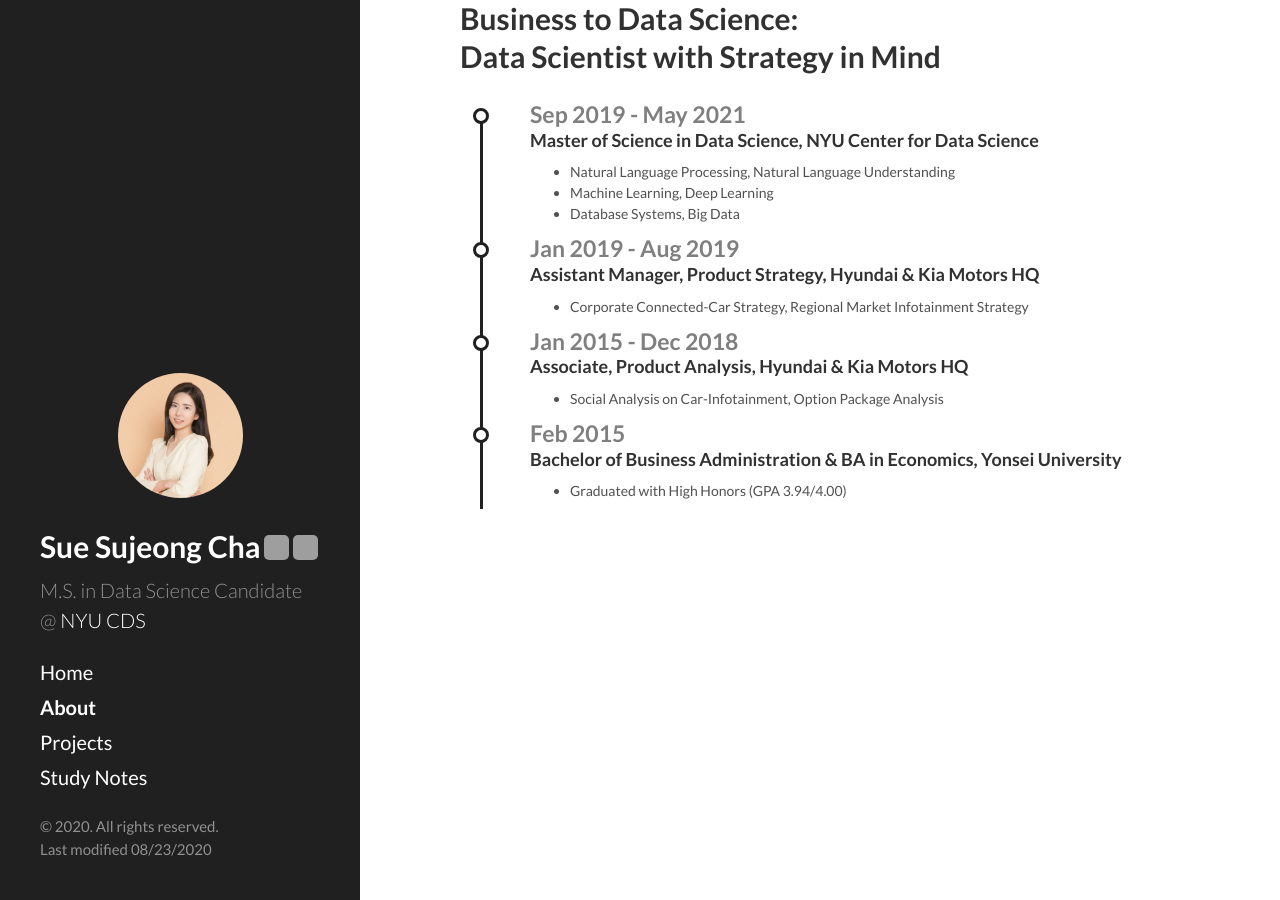
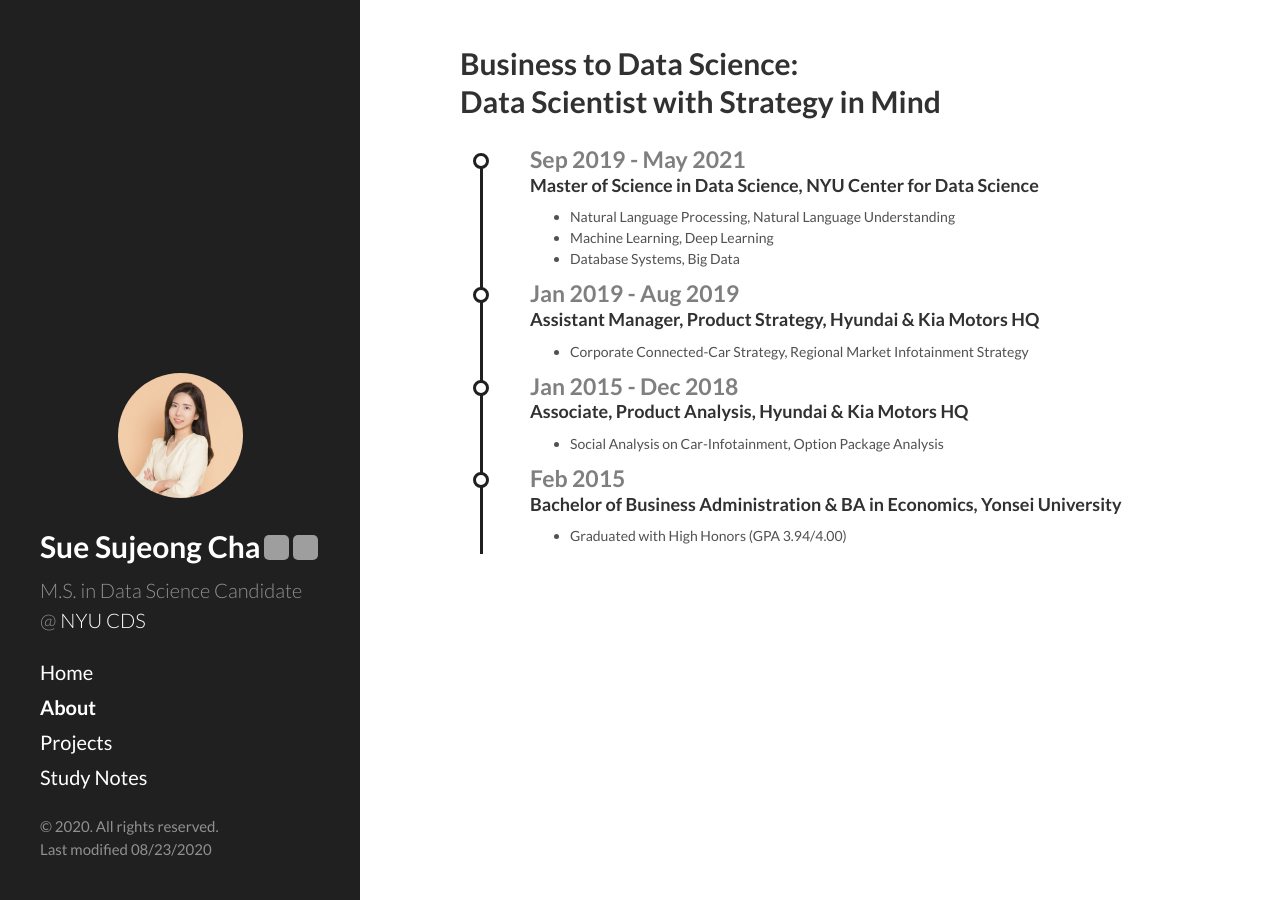
Before and after one commit to sujeongcha/sujeongcha.github.io, a Jekyll site: the page built from about.html, in a window 1280 px wide. Built offline with Jekyll 4.4.1, drawn with Linux system fonts in a browser that asks for light colours; grey boxes are pictures that could not be loaded.

Commit message:
Update style.css

```diff
--- a/public/css/style.css
+++ b/public/css/style.css
@@ -66,7 +66,7 @@
 .main {
 	width: auto;
 	margin-left: 0px;
-	margin-top: -45px;
+	margin-top: 0px;
 }
 
 .main h1 {
```
